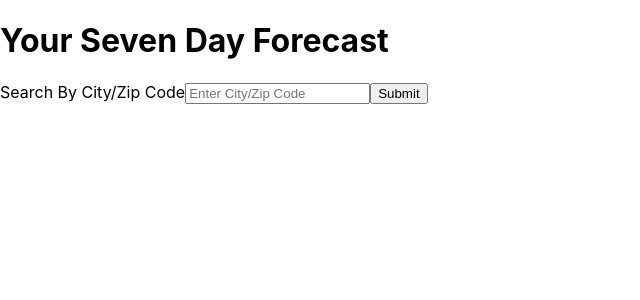
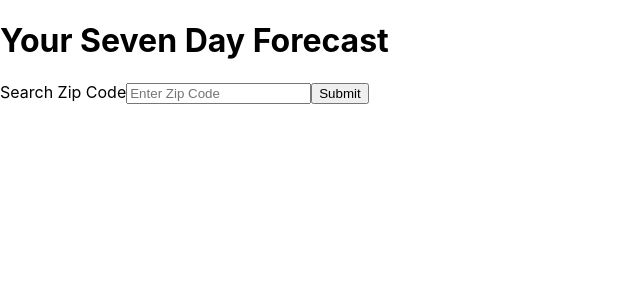
Before and after one commit to extrude575757/weather-app, a React (Create React App) app: page / in a window 1280 px wide. Shown: the top 300 px of the page, without its empty margins (0-640 px from the left). Built offline with nearby package versions, Linux system fonts and the light colour scheme.

Commit message:
minor html changes

```diff
--- a/src/components/SevenDayForecast.jsx
+++ b/src/components/SevenDayForecast.jsx
@@ -35,11 +35,11 @@ const SevenDayForecast = (props) => {
     <div>
       <h1> Your Seven Day Forecast </h1>
       <form onSubmit={submitHandler}>
-        <label>Search By City/Zip Code</label>
+        <label>Search Zip Code</label>
         <input
           type="text"
-          id="city"
-          placeholder="Enter City/Zip Code"
+          id="zipCode"
+          placeholder="Enter Zip Code"
           value={userLocation.value}
           onChange={locationChangeHandler}
         />
```
Also changed, not shown: 1 other file (tests, documents, lock files or other folders).
